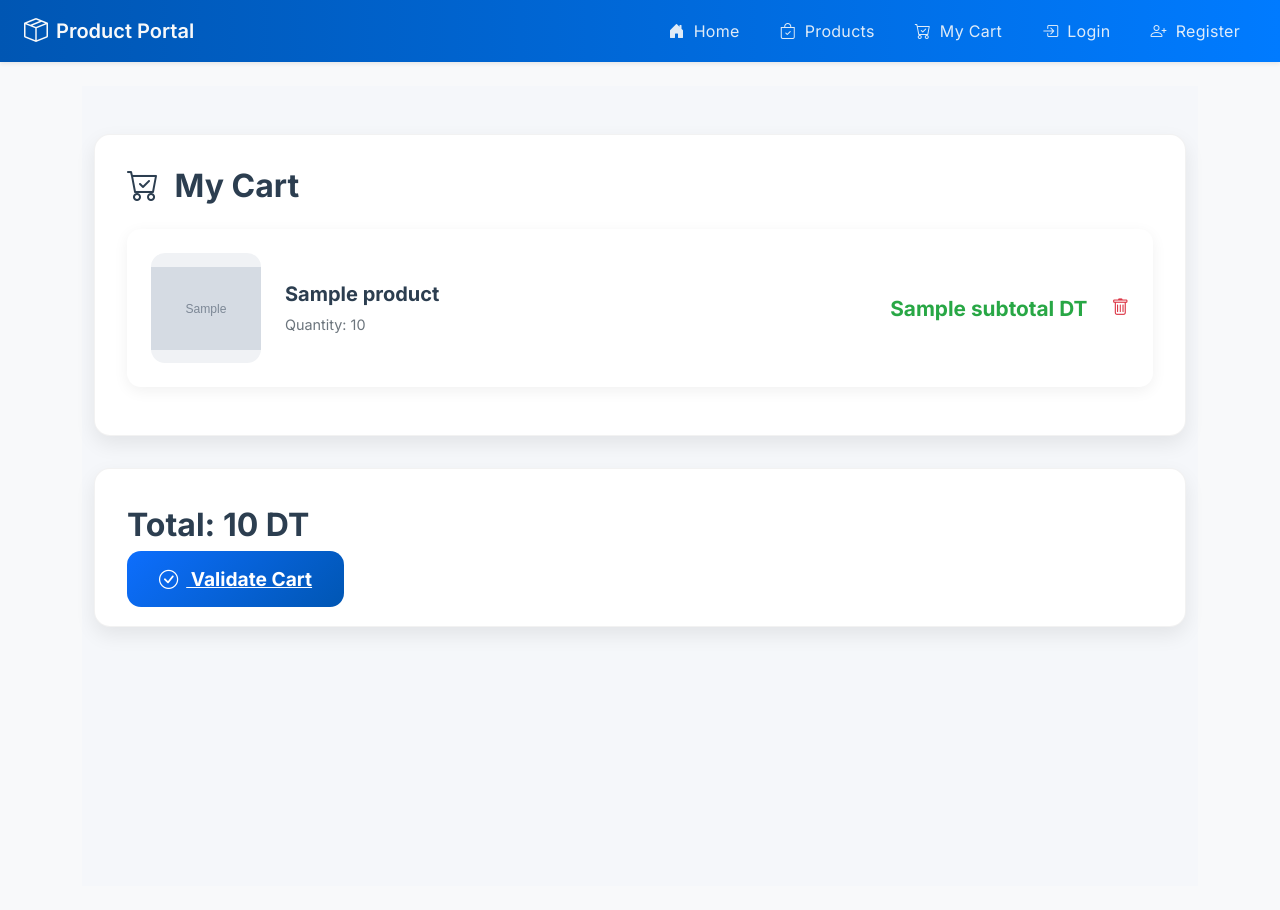
After one commit to Amalbenaissa2003/GestionProduct, a Symfony app: template templates/cart/index.html.twig in a window 1280 px wide. The commit adds this page. Run offline with Twig, Linux system fonts and the light colour scheme; the template is opened without the code that fills it: most values are stand-ins (such as "Sample title", 1, 10 or a date in 2020); grey boxes marked "Sample" are stand-in pictures; some libraries are stand-ins or nearby versions.

Commit message:
version final

```diff
--- a/src/Controller/RegistrationController.php
+++ b/src/Controller/RegistrationController.php
@@ -28,8 +28,8 @@ class RegistrationController extends AbstractController
         $form = $this->createFormBuilder($user)
             ->add('first_name', TextType::class, ['label' => 'First Name'])
             ->add('last_name', TextType::class, ['label' => 'Last Name'])
+            ->add('phone', TelType::class, ['label' => 'Phone'])
             ->add('email', EmailType::class, ['label' => 'Email'])
-            ->add('phone', TelType::class, ['label' => 'Phone'])
             ->add('password', PasswordType::class, ['label' => 'Password'])
             ->add('register', SubmitType::class, ['label' => 'Register'])
             ->getForm();
@@ -50,6 +50,7 @@ class RegistrationController extends AbstractController
 
              // ----------- 📧 Envoi email automatique ----------------
             $email = (new Email())
+                ->from('amal123.benaissa@gmail.com')
                 ->to($user->getEmail()) // email du nouvel utilisateur
                 ->subject('Welcome to our website! !')
                 ->html("
@@ -61,7 +62,7 @@ class RegistrationController extends AbstractController
             $mailer->send($email);
             // ---------------------------------------------------------
 
-            $this->addFlash('success', 'Inscription réussie ! Vous pouvez maintenant vous connecter.');
+            $this->addFlash('success', 'Registration successful! You can now log in.');
             return $this->redirectToRoute('app_login');
         }
 
--- a/src/Controller/SecurityController.php
+++ b/src/Controller/SecurityController.php
@@ -29,4 +29,7 @@ class SecurityController extends AbstractController
     {
         throw new \LogicException('This method can be blank - it will be intercepted by the logout key on your firewall.');
     }
+
+
+
 }
--- a/templates/base.html.twig
+++ b/templates/base.html.twig
@@ -88,12 +88,22 @@
             <i class="bi bi-house-door-fill me-1"></i> Home
           </a>
         </li>
-<!--
+
         <li class="nav-item">
           <a class="nav-link px-3 py-2 text-white" href="{{ path('app_product_index') }}">
             <i class="bi bi-bag-check me-1"></i> Products
           </a>
-        </li>-->
+        </li>
+
+        <!-- My Cart for visitors and regular users -->
+        {% if not is_granted('ROLE_ADMIN') %}
+        <li class="nav-item">
+          <a class="nav-link px-3 py-2 text-white" href="{{ path('app_cart') }}">
+            <i class="bi bi-cart-check me-1"></i> My Cart
+          </a>
+        </li>
+        {% endif %}
+
         <!-- Guest (not logged in) -->
         {% if not app.user %}
           <li class="nav-item">
@@ -102,26 +112,21 @@
             </a>
           </li>
 
-          <!--<li class="nav-item">
+          <li class="nav-item">
             <a class="nav-link px-3 py-2 text-white" href="{{ path('app_register') }}">
               <i class="bi bi-person-plus me-1"></i> Register
             </a>
-          </li>-->
-
-          <!--<li class="nav-item">
-            <a class="nav-link px-3 py-2 text-white" href="{{ path('app_product_index') }}">
-              <i class="bi bi-cart4 me-1"></i> Cart
-            </a>
-          </li>-->
+          </li>
         {% endif %}
 
-        <!-- Logged-in user -->
-        {% if app.user %}
+        <!-- Logged-in user (non-admin) -->
+        {% if app.user and not is_granted('ROLE_ADMIN') %}
           <li class="nav-item">
-            <a class="nav-link px-3 py-2 text-white" href="{{ path('app_product_index') }}">
-              <i class="bi bi-cart-check me-1"></i> My Cart
+            <a class="nav-link px-3 py-2 text-white" href="{{ path('app_logout') }}">
+              <i class="bi bi-box-arrow-right me-1"></i> Logout
             </a>
           </li>
+        {% endif %}
 
         <!-- Admin links -->
         {% if is_granted('ROLE_ADMIN') %}
@@ -136,7 +141,6 @@
               <i class="bi bi-truck me-1"></i> Suppliers
             </a>
           </li>
-          {% endif %}
 
           <li class="nav-item">
             <a class="nav-link px-3 py-2 text-white" href="{{ path('app_logout') }}">
@@ -149,6 +153,7 @@
     </div>
   </div>
 </nav>
+
 
 
 
--- /dev/null
+++ b/templates/cart/index.html.twig
@@ -0,0 +1,204 @@
+{% extends 'base.html.twig' %}
+
+{% block title %}My Cart{% endblock %}
+
+{% block stylesheets %}
+<style>
+    :root {
+        --primary-blue: #0d6efd;
+        --primary-dark: #0056b3;
+        --accent-green: #28a745;
+        --accent-red: #dc3545;
+        --text-dark: #2c3e50;
+        --text-muted: #6c757d;
+        --bg-light: #f5f7fa;
+        --card-radius: 16px;
+        --shadow: 0 8px 20px rgba(0,0,0,0.08);
+    }
+
+    .cart-wrapper {
+        padding: 3rem 0;
+        background: var(--bg-light);
+        min-height: 100vh;
+    }
+
+    .cart-card {
+        background: white;
+        border-radius: var(--card-radius);
+        padding: 2rem;
+        box-shadow: var(--shadow);
+        margin-bottom: 2rem;
+        border: 1px solid rgba(0,0,0,0.05);
+    }
+
+    .cart-title {
+        font-size: 2rem;
+        font-weight: 800;
+        color: var(--text-dark);
+        margin-bottom: 1.5rem;
+    }
+
+    .cart-item {
+        display: flex;
+        align-items: center;
+        padding: 1.5rem;
+        border-radius: 14px;
+        background: #fff;
+        margin-bottom: 1rem;
+        box-shadow: 0 4px 15px rgba(0,0,0,0.06);
+        transition: 0.3s ease;
+    }
+
+    .cart-item:hover {
+        transform: translateY(-4px);
+        box-shadow: 0 8px 25px rgba(0,0,0,0.10);
+    }
+
+    .item-image {
+        width: 110px;
+        height: 110px;
+        border-radius: 14px;
+        overflow: hidden;
+        margin-right: 1.5rem;
+        background: #f0f2f5;
+        display: flex;
+        justify-content: center;
+        align-items: center;
+    }
+
+    .item-image img {
+        max-width: 100%;
+        max-height: 100%;
+        object-fit: contain;
+    }
+
+    .item-info h5 {
+        font-weight: 700;
+        margin-bottom: 0.5rem;
+        color: var(--text-dark);
+    }
+
+    .item-info p {
+        margin: 0;
+        color: var(--text-muted);
+        font-size: 0.9rem;
+    }
+
+    .item-price {
+        font-size: 1.3rem;
+        color: var(--accent-green);
+        font-weight: 700;
+    }
+
+    .remove-btn {
+        color: var(--accent-red);
+        font-weight: 600;
+        border: none;
+        background: none;
+        font-size: 1.1rem;
+        cursor: pointer;
+        transition: 0.3s ease;
+    }
+
+    .remove-btn:hover {
+        color: #b02a37;
+        transform: scale(1.1);
+    }
+
+    .total-card {
+        background: white;
+        padding: 2rem;
+        border-radius: var(--card-radius);
+        box-shadow: var(--shadow);
+        border: 1px solid rgba(0,0,0,0.05);
+    }
+
+    .total-price {
+        font-size: 2rem;
+        font-weight: 800;
+        color: var(--text-dark);
+    }
+
+    .btn-validate {
+        background: linear-gradient(135deg, var(--primary-blue), var(--primary-dark));
+        border: none;
+        padding: 1rem 2rem;
+        color: white;
+        font-size: 1.2rem;
+        font-weight: 700;
+        border-radius: 14px;
+        width: 100%;
+        transition: 0.3s ease;
+    }
+
+    .btn-validate:hover {
+        transform: translateY(-3px);
+        box-shadow: 0 10px 25px rgba(13, 110, 253, 0.4);
+    }
+
+    .empty {
+        text-align: center;
+        padding: 4rem;
+    }
+
+    .empty i {
+        font-size: 4rem;
+        color: var(--text-muted);
+    }
+</style>
+{% endblock %}
+
+{% block body %}
+<div class="cart-wrapper">
+    <div class="container">
+
+        {% for type, messages in app.flashes %}
+            {% for message in messages %}
+                <div class="alert alert-{{ type }} text-center">{{ message }}</div>
+            {% endfor %}
+        {% endfor %}
+
+        <div class="cart-card">
+            <h2 class="cart-title"><i class="bi bi-cart-check me-2"></i> My Cart</h2>
+
+            {% if cart is empty %}
+                <div class="empty">
+                    <i class="bi bi-bag-x"></i>
+                    <h3>Your cart is empty</h3>
+                    <a href="{{ path('app_product_index') }}" class="btn btn-primary mt-3">
+                        <i class="bi bi-arrow-left"></i> Back to Products
+                    </a>
+                </div>
+            {% else %}
+                {% for item in cart %}
+                    <div class="cart-item">
+                        <div class="item-image">
+                            <img src="{{ asset(item.product.image) }}" alt="">
+                        </div>
+                        <div class="item-info flex-grow-1">
+                            <h5>{{ item.product.name }}</h5>
+                            <p>Quantity: {{ item.quantity }}</p>
+                        </div>
+                        <div class="item-price me-4">{{ item.subtotal }} DT</div>
+                        <a href="{{ path('app_cart_remove', {'id': item.product.id}) }}" class="remove-btn">
+                            <i class="bi bi-trash"></i>
+                        </a>
+                    </div>
+                {% endfor %}
+            {% endif %}
+        </div>
+
+        {% if cart is not empty %}
+            <div class="total-card">
+                <div class="d-flex justify-content-between align-items-center mb-3">
+                    <span class="total-price">Total: {{ total }} DT</span>
+                </div>
+                <a href="{{ path('app_cart_validate') }}" class="btn-validate">
+                    <i class="bi bi-check-circle me-2"></i> Validate Cart
+                </a>
+            </div>
+        {% endif %}
+
+    </div>
+</div>
+{% endblock %}
--- a/templates/category/_form.html.twig
+++ b/templates/category/_form.html.twig
@@ -5,7 +5,7 @@
             <i class="bi bi-tag-fill text-primary me-2"></i> Name
         </label>
         {{ form_widget(form.name, {'attr': {'class': 'form-control'}}) }}
-        {{ form_errors(form.name) }}
+        {{ form_errors(form.name, {'attr': {'class': 'text-danger'}}) }}
     </div>
 
     <div class="mb-3">
@@ -13,7 +13,7 @@
             <i class="bi bi-card-text text-primary me-2"></i> Description
         </label>
         {{ form_widget(form.description, {'attr': {'class': 'form-control'}}) }}
-        {{ form_errors(form.description) }}
+        {{ form_errors(form.description, {'attr': {'class': 'text-danger'}}) }}
     </div>
 </div>
 
--- a/templates/product/user_index.html.twig
+++ b/templates/product/user_index.html.twig
@@ -268,7 +268,7 @@
                 </div>
                 <div class="col-lg-4">
                     <div class="header-actions">
-                        <a href="{{ path('app_home') }}" class="btn btn-primary">
+                        <a href="{{ path('app_cart') }}" class="btn btn-primary">
                             <i class="bi bi-cart4 me-2"></i> View Cart
                         </a>
                         <a href="{{ path('app_home') }}" class="btn btn-outline-primary">
@@ -298,7 +298,7 @@
                                         <div class="product-price">{{ product.price }} DT</div>
                                         <span class="product-category">Category</span>
                                     </div>
-                                    <a href="{{ path('app_home', {'id': product.id}) }}" class="btn btn-cart">
+                                    <a href="{{ path('app_cart_add', {'id': product.id}) }}" class="btn btn-cart">
                                         <i class="bi bi-cart-plus me-2"></i> Add to Cart
                                     </a>
                                 </div>
--- a/templates/registration/register.html.twig
+++ b/templates/registration/register.html.twig
@@ -82,8 +82,8 @@
     {{ form_start(registrationForm) }}
         {{ form_row(registrationForm.first_name, {'attr': {'class': 'form-control'}}) }}
         {{ form_row(registrationForm.last_name, {'attr': {'class': 'form-control'}}) }}
+        {{ form_row(registrationForm.phone, {'attr': {'class': 'form-control'}}) }}
         {{ form_row(registrationForm.email, {'attr': {'class': 'form-control'}}) }}
-        {{ form_row(registrationForm.phone, {'attr': {'class': 'form-control'}}) }}
         {{ form_row(registrationForm.password, {'attr': {'class': 'form-control'}}) }}
         {{ form_row(registrationForm.register, {'attr': {'class': 'btn btn-primary'}}) }}
     {{ form_end(registrationForm) }}
```
Also changed, not shown: src/Controller/CartController.php (added, +73 -0 lines), src/Form/CategoryType.php (+6 -6 lines), src/Form/FournisseurType.php (+16 -16 lines), src/Form/ProductType.php (+20 -20 lines), src/Security/LoginSuccessHandler.php (added, +36 -0 lines), src/Service/CartService.php (added, +53 -0 lines), templates/fournisseur/_form.html.twig (+4 -4 lines), templates/product/_form.html.twig (+6 -6 lines), 1 other file. Lines whose indentation alone changed are shown as unchanged.
